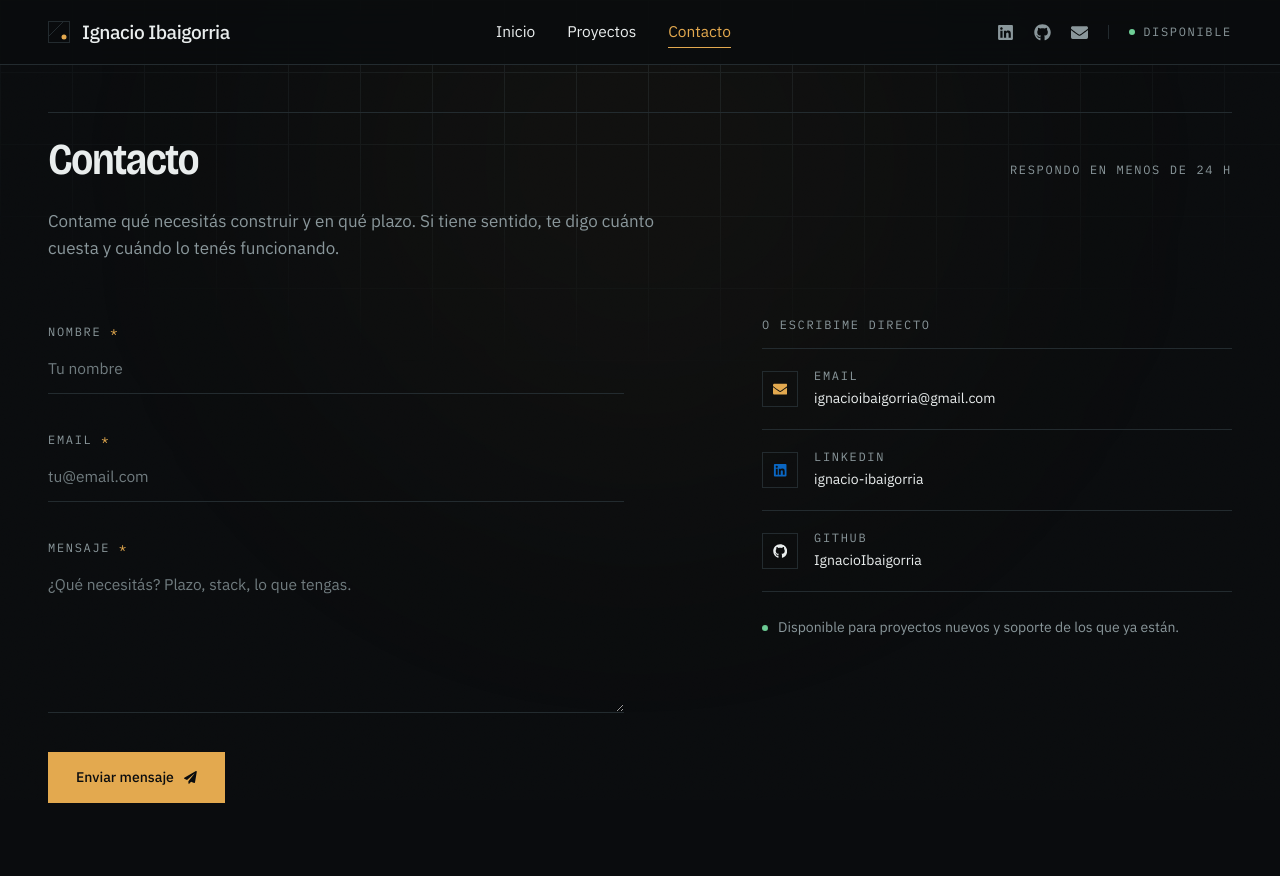
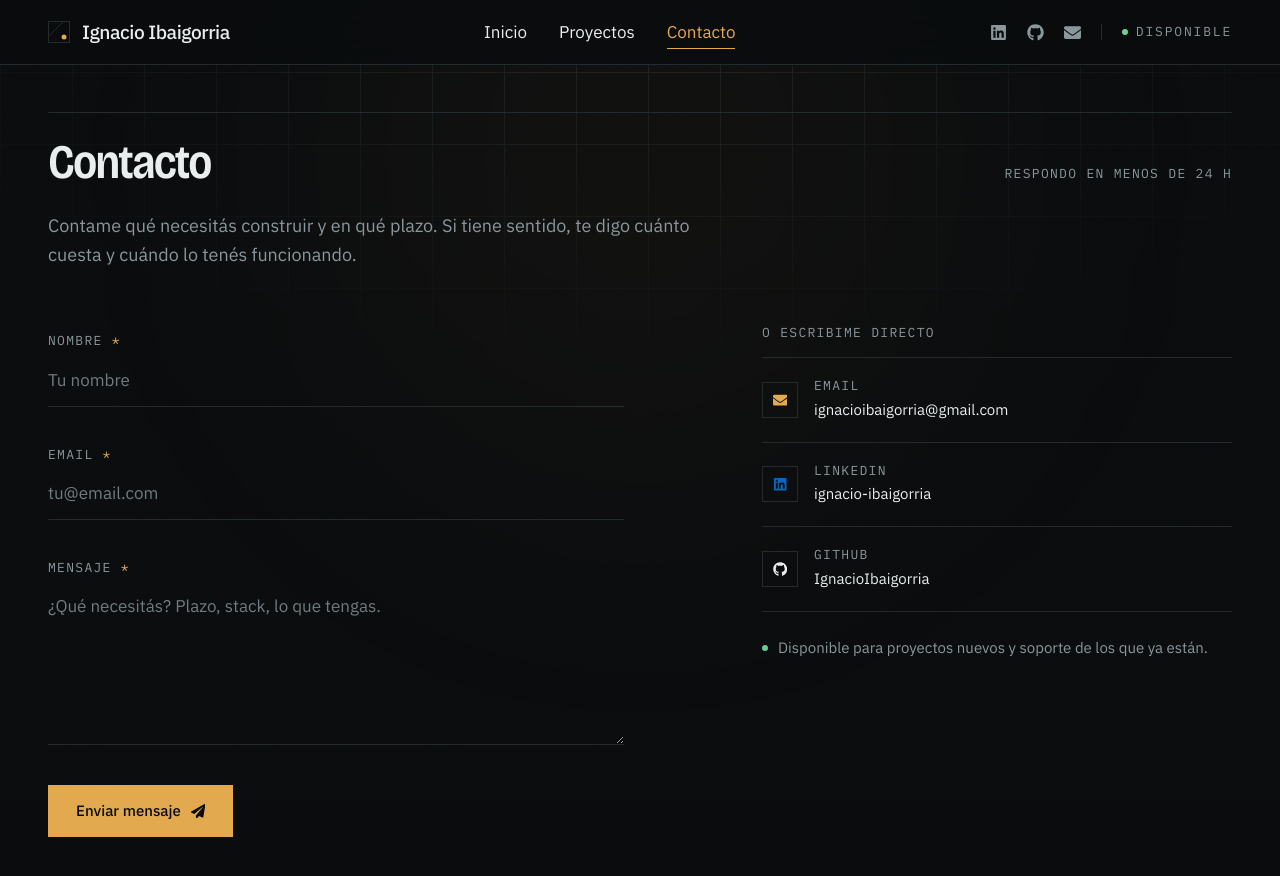
Before and after one commit to IgnacioIbaigorria/portfolio, a React (Create React App) app: page /contact in a window 1280 px wide. Shown: the top 876 px of the page. Built offline with nearby package versions, Linux system fonts and the light colour scheme.

Commit message:
Corrección pantalla de proyectos y REGEX de correos

```diff
--- a/src/pages/Contact.js
+++ b/src/pages/Contact.js
@@ -1,7 +1,7 @@
 import React, { useRef, useState } from 'react';
 import emailjs from '@emailjs/browser';
 import toast from 'react-hot-toast';
-import { FaLinkedin, FaEnvelope, FaPaperPlane, FaGithub } from 'react-icons/fa';
+import { FaLinkedin, FaEnvelope, FaPaperPlane, FaGithub, FaExclamationCircle } from 'react-icons/fa';
 import { Wipe, Blur } from '../components/Reveal';
 
 const channels = [
@@ -29,19 +29,67 @@ const channels = [
 ];
 
 const fieldClass =
-  'w-full border-b border-line bg-transparent py-3 text-body text-frost placeholder:text-muted/80 transition-colors duration-300 focus:border-signal focus:outline-none';
+  'w-full border-b bg-transparent py-3 text-body text-frost placeholder:text-muted/80 transition-colors duration-300 focus:outline-none';
+
+// Which form field backs each error key.
+const FIELD_NAMES = { name: 'user_name', email: 'user_email', message: 'message' };
+
+// Deliberately pragmatic. The full RFC 5322 grammar accepts addresses no mail
+// server would honour, and the failure mode of a too-permissive pattern is a
+// silent bounce. This is local@label(.label)+.tld written as dot-separated
+// segments, so empty segments are impossible: it rejects what people actually
+// get wrong (a missing @, a missing domain, stray spaces, a one-letter TLD) and
+// also the sneaky ones — leading, trailing or doubled dots on either side.
+const EMAIL_PATTERN = /^[^\s@.]+(?:\.[^\s@.]+)*@[^\s@.]+(?:\.[^\s@.]+)*\.[a-z]{2,}$/i;
+
+const checkName = (value) => (value ? undefined : 'Escribí tu nombre para saber cómo contestarte.');
+
+const checkEmail = (value) => {
+  if (!value) return 'Necesito un email para responderte.';
+  if (!EMAIL_PATTERN.test(value)) return 'Revisá el email: tiene que verse como nombre@dominio.com';
+  return undefined;
+};
+
+const checkMessage = (value) => (value ? undefined : 'Contame qué necesitás, aunque sea de pasada.');
+
+const CHECKS = { name: checkName, email: checkEmail, message: checkMessage };
 
 const Contact = () => {
   const form = useRef(null);
   const [loading, setLoading] = useState(false);
+  const [errors, setErrors] = useState({});
+
+  // Drop a field's error the moment the visitor starts fixing it.
+  const clearError = (key) =>
+    setErrors((prev) => (prev[key] ? { ...prev, [key]: undefined } : prev));
+
+  const checkOnBlur = (key) => (e) => {
+    const value = e.target.value.trim();
+    setErrors((prev) => ({ ...prev, [key]: CHECKS[key](value) }));
+  };
 
   const sendEmail = async (e) => {
     e.preventDefault();
     const formEl = form.current;
     const formData = new FormData(formEl);
 
-    if (!formData.get('user_name')?.trim() || !formData.get('user_email')?.trim() || !formData.get('message')?.trim()) {
-      toast.error('Completá los tres campos para enviar el mensaje.');
+    const values = {
+      name: String(formData.get('user_name') ?? '').trim(),
+      email: String(formData.get('user_email') ?? '').trim(),
+      message: String(formData.get('message') ?? '').trim(),
+    };
+
+    const nextErrors = Object.fromEntries(
+      Object.keys(FIELD_NAMES)
+        .map((key) => [key, CHECKS[key](values[key])])
+        .filter(([, message]) => message)
+    );
+
+    setErrors(nextErrors);
+
+    const firstInvalid = Object.keys(nextErrors)[0];
+    if (firstInvalid) {
+      formEl.querySelector(`[name="${FIELD_NAMES[firstInvalid]}"]`)?.focus();
       return;
     }
 
@@ -55,6 +103,7 @@ const Contact = () => {
       );
       toast.success('Mensaje enviado. Te respondo dentro de las próximas 24 horas.');
       formEl.reset();
+      setErrors({});
     } catch (err) {
       console.error(err);
       toast.error('No pude enviar el mensaje. Probá de nuevo o escribime directo por email.');
@@ -70,7 +119,7 @@ const Contact = () => {
           <Wipe>
             <h1 className="font-display text-headline text-frost">Contacto</h1>
           </Wipe>
-          <span className="font-mono text-micro uppercase tracking-[0.14em] text-muted">
+          <span className="font-mono text-micro uppercase text-muted">
             Respondo en menos de 24 h
           </span>
         </div>
@@ -82,14 +131,17 @@ const Contact = () => {
         </Blur>
       </header>
 
-      <div className="mt-14 grid grid-cols-12 gap-x-10 gap-y-16">
+      <div className="mt-14 grid grid-cols-1 gap-x-10 gap-y-16 lg:grid-cols-12">
         {/* ── Form ──────────────────────────────────────────────────── */}
-        <div className="col-span-12 lg:col-span-7">
+        <div className="lg:col-span-7">
           <Blur>
-            <form ref={form} onSubmit={sendEmail} className="max-w-xl">
+            {/* noValidate on purpose: the browser's own bubble is unstyled and in
+                the browser's language, and it would swallow the submit event before
+                any of our Spanish, field-level messages could run. */}
+            <form ref={form} onSubmit={sendEmail} className="max-w-xl" noValidate>
               <div className="flex flex-col gap-8">
                 <div>
-                  <label htmlFor="user_name" className="font-mono text-micro uppercase tracking-[0.14em] text-muted">
+                  <label htmlFor="user_name" className="font-mono text-micro uppercase text-muted">
                     Nombre <span className="text-signal">*</span>
                   </label>
                   <input
@@ -97,14 +149,25 @@ const Contact = () => {
                     name="user_name"
                     type="text"
                     required
+                    maxLength={80}
                     autoComplete="name"
                     placeholder="Tu nombre"
-                    className={fieldClass}
+                    onChange={() => clearError('name')}
+                    onBlur={checkOnBlur('name')}
+                    aria-invalid={Boolean(errors.name)}
+                    aria-describedby={errors.name ? 'user_name-error' : undefined}
+                    className={errors.name ? `${fieldClass} border-danger` : `${fieldClass} border-line focus:border-signal`}
                   />
+                  {errors.name && (
+                    <p id="user_name-error" role="alert" className="mt-2 flex items-start gap-2 text-small text-danger">
+                      <FaExclamationCircle aria-hidden="true" className="mt-0.5 shrink-0 text-[0.9rem]" />
+                      {errors.name}
+                    </p>
+                  )}
                 </div>
 
                 <div>
-                  <label htmlFor="user_email" className="font-mono text-micro uppercase tracking-[0.14em] text-muted">
+                  <label htmlFor="user_email" className="font-mono text-micro uppercase text-muted">
                     Email <span className="text-signal">*</span>
                   </label>
                   <input
@@ -112,24 +175,50 @@ const Contact = () => {
                     name="user_email"
                     type="email"
                     required
+                    maxLength={254}
                     autoComplete="email"
+                    autoCapitalize="none"
+                    autoCorrect="off"
+                    spellCheck="false"
+                    inputMode="email"
                     placeholder="tu@email.com"
-                    className={fieldClass}
+                    onChange={() => clearError('email')}
+                    onBlur={checkOnBlur('email')}
+                    aria-invalid={Boolean(errors.email)}
+                    aria-describedby={errors.email ? 'user_email-error' : undefined}
+                    className={errors.email ? `${fieldClass} border-danger` : `${fieldClass} border-line focus:border-signal`}
                   />
+                  {errors.email && (
+                    <p id="user_email-error" role="alert" className="mt-2 flex items-start gap-2 text-small text-danger">
+                      <FaExclamationCircle aria-hidden="true" className="mt-0.5 shrink-0 text-[0.9rem]" />
+                      {errors.email}
+                    </p>
+                  )}
                 </div>
 
                 <div>
-                  <label htmlFor="message" className="font-mono text-micro uppercase tracking-[0.14em] text-muted">
+                  <label htmlFor="message" className="font-mono text-micro uppercase text-muted">
                     Mensaje <span className="text-signal">*</span>
                   </label>
                   <textarea
                     id="message"
                     name="message"
                     required
+                    maxLength={2000}
                     rows={5}
                     placeholder="¿Qué necesitás? Plazo, stack, lo que tengas."
-                    className={`${fieldClass} resize-y`}
+                    onChange={() => clearError('message')}
+                    onBlur={checkOnBlur('message')}
+                    aria-invalid={Boolean(errors.message)}
+                    aria-describedby={errors.message ? 'message-error' : undefined}
+                    className={`${errors.message ? `${fieldClass} border-danger` : `${fieldClass} border-line focus:border-signal`} resize-y`}
                   />
+                  {errors.message && (
+                    <p id="message-error" role="alert" className="mt-2 flex items-start gap-2 text-small text-danger">
+                      <FaExclamationCircle aria-hidden="true" className="mt-0.5 shrink-0 text-[0.9rem]" />
+                      {errors.message}
+                    </p>
+                  )}
                 </div>
 
                 <div>
@@ -139,7 +228,7 @@ const Contact = () => {
                     className="inline-flex items-center gap-2.5 bg-signal px-7 py-3.5 text-small font-medium text-ink transition-colors duration-300 ease-out hover:bg-[#F0BC63] disabled:cursor-not-allowed disabled:opacity-60"
                   >
                     {loading ? 'Enviando' : 'Enviar mensaje'}
-                    {!loading && <FaPaperPlane aria-hidden="true" className="text-[0.8rem]" />}
+                    {!loading && <FaPaperPlane aria-hidden="true" className="text-[0.9rem]" />}
                   </button>
                 </div>
               </div>
@@ -148,10 +237,10 @@ const Contact = () => {
         </div>
 
         {/* ── Direct channels ───────────────────────────────────────── */}
-        <div className="col-span-12 lg:col-span-5">
+        <div className="lg:col-span-5">
           <div className="lg:sticky lg:top-24">
             <Blur delay={0.1}>
-              <h2 className="font-mono text-micro uppercase tracking-[0.14em] text-muted">
+              <h2 className="font-mono text-micro uppercase text-muted">
                 O escribime directo
               </h2>
 
@@ -171,7 +260,7 @@ const Contact = () => {
                         <Icon />
                       </span>
                       <span className="min-w-0">
-                        <span className="block font-mono text-micro uppercase tracking-[0.14em] text-muted">
+                        <span className="block font-mono text-micro uppercase text-muted">
                           {label}
                         </span>
                         <span className="mt-1 block truncate text-small text-frost transition-colors duration-300 group-hover:text-signal">
--- a/tailwind.config.js
+++ b/tailwind.config.js
@@ -23,6 +23,9 @@ module.exports = {
           dim: '#7A5F2C',
         },
         live: '#6FCF97',
+        // Functional only: form validation. Never decorative — reusing `signal`
+        // for errors would make a wrong field look like a focused one.
+        danger: '#E5484D',
       },
       fontFamily: {
         // Variable: opsz is set automatically by the browser per size, wdth is
@@ -35,13 +38,13 @@ module.exports = {
         // NB: the width axis of the display face is set in index.css, not here —
         // Tailwind silently ignores unknown keys in these option objects.
         display: ["clamp(2.6rem, 8.6vw, 5.75rem)", { lineHeight: "0.94", letterSpacing: "-0.04em", fontWeight: "600" }],
-        headline: ["clamp(1.8rem, 4vw, 2.75rem)", { lineHeight: "1.06", letterSpacing: "-0.035em", fontWeight: "600" }],
-        title: ["1.375rem", { lineHeight: "1.24", letterSpacing: "-0.02em", fontWeight: "500" }],
-        lead: ["clamp(1.0625rem, 1.3vw, 1.1875rem)", { lineHeight: "1.6" }],
-        body: ["0.9688rem", { lineHeight: "1.65" }],
-        small: ["0.875rem", { lineHeight: "1.6" }],
+        headline: ["clamp(1.875rem, 4.2vw, 3rem)", { lineHeight: "1.06", letterSpacing: "-0.035em", fontWeight: "600" }],
+        title: ["1.5rem", { lineHeight: "1.24", letterSpacing: "-0.02em", fontWeight: "500" }],
+        lead: ["clamp(1.125rem, 1.4vw, 1.3125rem)", { lineHeight: "1.6" }],
+        body: ["1.0625rem", { lineHeight: "1.65" }],
+        small: ["0.9375rem", { lineHeight: "1.6" }],
         // Only for real machine data and short functional tags — never as decoration.
-        micro: ["0.75rem", { lineHeight: "1.15", letterSpacing: "0.12em" }],
+        micro: ["0.8125rem", { lineHeight: "1.2", letterSpacing: "0.1em" }],
       },
       maxWidth: {
         measure: "68ch",
```
Also changed, not shown: src/pages/Home.js (+14 -14 lines), src/pages/Projects.js (+10 -10 lines), 1 other file (tests, documents, lock files or other folders).
